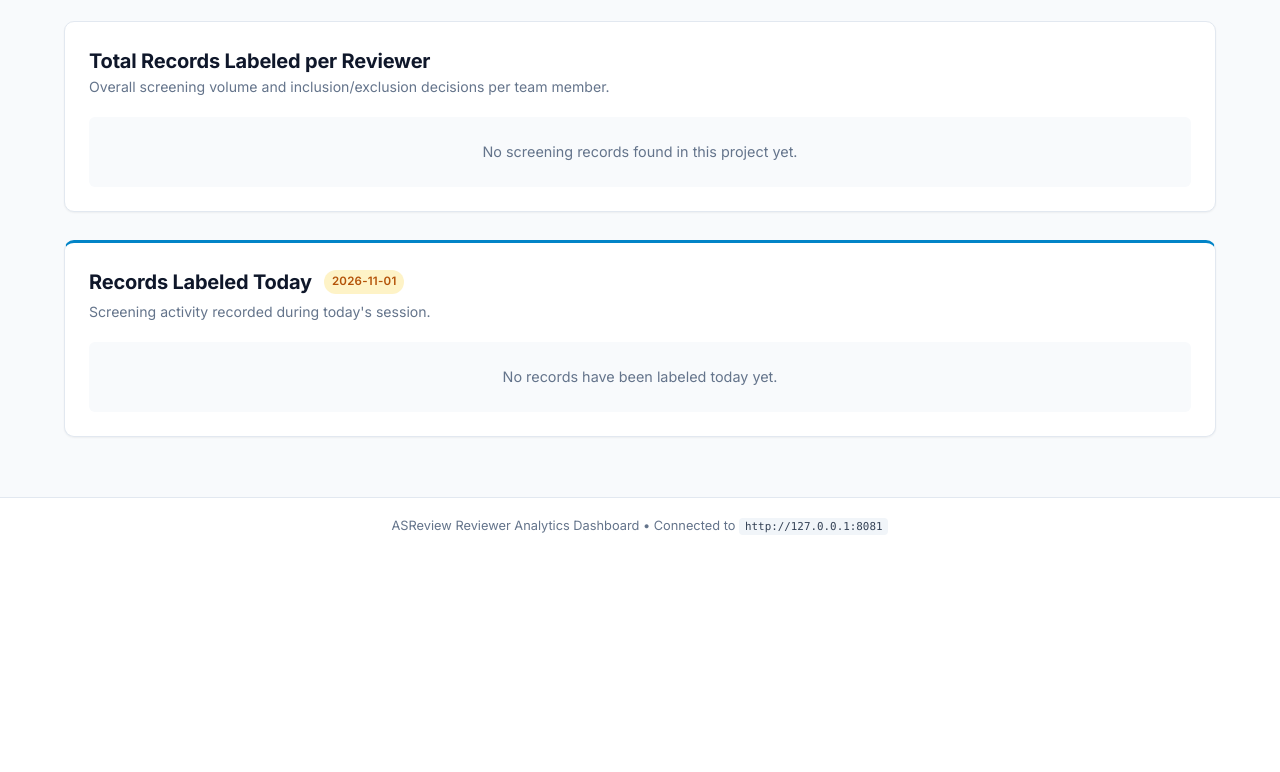
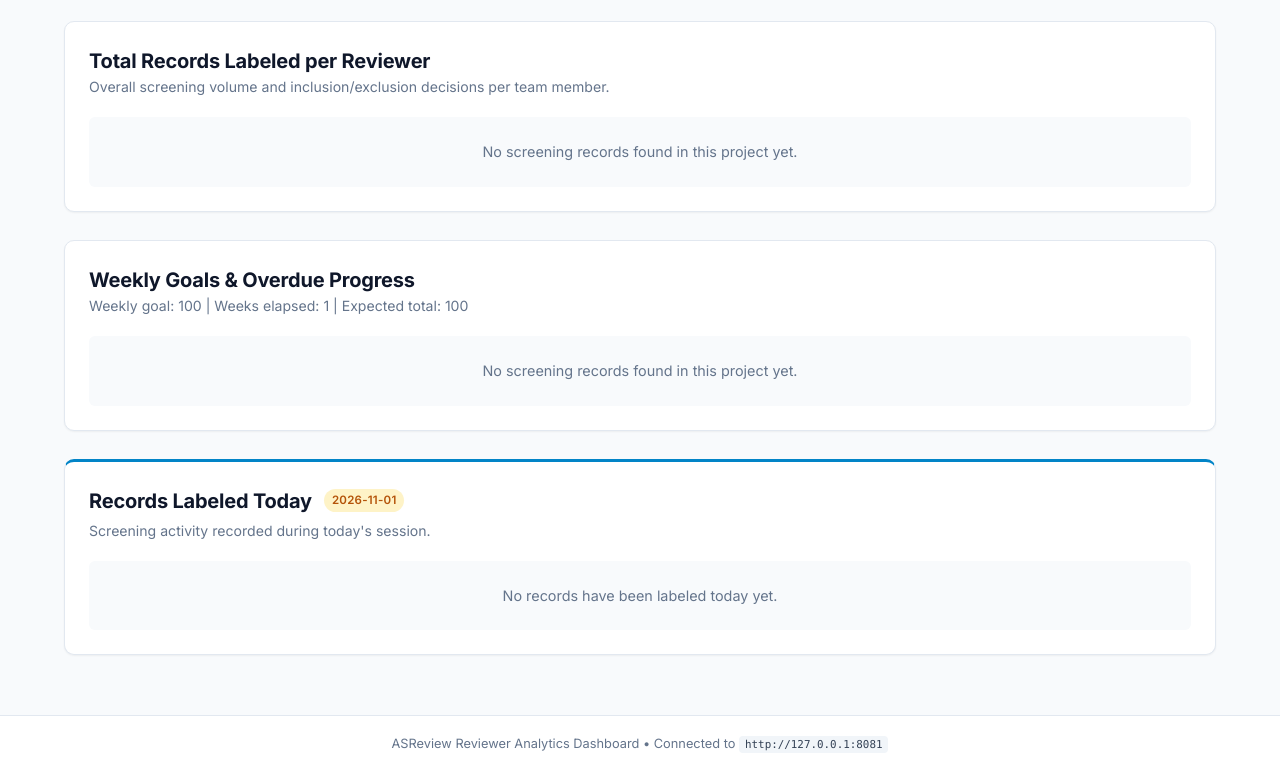
Before and after one commit to AryanBytesCode/ASR_Team_Monitor, a Flask app: page /project/1 in a window 1280 px wide. Shown: the part 431-1203 px from the top of the page. Before the commit the page ends 966 px from the top, so only its background shows below. Run offline with Flask 3, Linux system fonts and the light colour scheme; the visitor is signed in with stand-in values (Sample User, id 1).

Commit message:
feat: add weekly goals and progress tracking

```diff
--- a/app.py
+++ b/app.py
@@ -32,6 +32,9 @@ app.secret_key = os.getenv("FLASK_SECRET_KEY", "asreview-analytics-default-secre
 
 ASREVIEW_BASE_URL = os.getenv("ASREVIEW_BASE_URL", "http://127.0.0.1:8081").rstrip("/")
 PORT = int(os.getenv("PORT", 5050))
+WEEKLY_GOAL = int(os.getenv("WEEKLY_GOAL", 100))
+PROJECT_START_DATE_STR = os.getenv("PROJECT_START_DATE", "2026-01-01")
+WEEK_START_DAY = int(os.getenv("WEEK_START_DAY", 0))
 
 
 def login_required(f):
@@ -125,10 +128,20 @@ def project_dashboard(project_id):
     try:
         ris_text = fetch_project_dataset_ris(ASREVIEW_BASE_URL, cookies, project_id)
         records = parse_asreview_ris(ris_text)
-        metrics_data = compute_reviewer_metrics(records)
+        metrics_data = compute_reviewer_metrics(
+            records,
+            weekly_goal=WEEKLY_GOAL,
+            project_start_date_str=PROJECT_START_DATE_STR,
+            week_start_day=WEEK_START_DAY
+        )
     except Exception as e:
         flash(f"Error loading project screening dataset: {e}", "danger")
-        metrics_data = compute_reviewer_metrics([])
+        metrics_data = compute_reviewer_metrics(
+            [],
+            weekly_goal=WEEKLY_GOAL,
+            project_start_date_str=PROJECT_START_DATE_STR,
+            week_start_day=WEEK_START_DAY
+        )
 
     return render_template(
         "dashboard.html",
@@ -145,7 +158,12 @@ def api_project_metrics(project_id):
     try:
         ris_text = fetch_project_dataset_ris(ASREVIEW_BASE_URL, cookies, project_id)
         records = parse_asreview_ris(ris_text)
-        metrics_data = compute_reviewer_metrics(records)
+        metrics_data = compute_reviewer_metrics(
+            records,
+            weekly_goal=WEEKLY_GOAL,
+            project_start_date_str=PROJECT_START_DATE_STR,
+            week_start_day=WEEK_START_DAY
+        )
         return jsonify({"success": True, "data": metrics_data})
     except Exception as e:
         return jsonify({"success": False, "error": str(e)}), 500
--- a/metrics.py
+++ b/metrics.py
@@ -3,7 +3,7 @@ Metrics and RIS parsing engine for ASReview reviewer analytics.
 Uses Pandas for aggregating reviewer counts and today's activity.
 """
 
-from datetime import datetime, date
+from datetime import datetime, timedelta, date
 import re
 import pandas as pd
 
@@ -72,7 +72,10 @@ def parse_asreview_ris(ris_text: str) -> list[dict]:
     return records
 
 
-def compute_reviewer_metrics(records: list[dict], target_date: date = None) -> dict:
+def compute_reviewer_metrics(records: list[dict], target_date: date = None,
+                             weekly_goal: int = 100,
+                             project_start_date_str: str = "2026-01-01",
+                             week_start_day: int = 0) -> dict:
     """
     Calculates total and today's reviewer metrics using Pandas.
 
@@ -91,6 +94,24 @@ def compute_reviewer_metrics(records: list[dict], target_date: date = None) -> d
         target_date = date.today()
     target_date_str = target_date.strftime("%Y-%m-%d")
 
+    try:
+        project_start_date = datetime.strptime(project_start_date_str, "%Y-%m-%d").date()
+    except ValueError:
+        project_start_date = target_date
+
+    current_weekday = target_date.weekday()
+    days_since_start = (current_weekday - week_start_day) % 7
+    current_week_start = target_date - timedelta(days=days_since_start)
+
+    proj_start_weekday = project_start_date.weekday()
+    days_since_proj_start_week_start = (proj_start_weekday - week_start_day) % 7
+    project_first_week_start = project_start_date - timedelta(days=days_since_proj_start_week_start)
+
+    weeks_elapsed = (current_week_start - project_first_week_start).days // 7 + 1
+    if weeks_elapsed < 1:
+        weeks_elapsed = 1
+    expected_total = weeks_elapsed * weekly_goal
+
     if not records:
         return {
             "summary": {
@@ -104,7 +125,11 @@ def compute_reviewer_metrics(records: list[dict], target_date: date = None) -> d
             },
             "total_breakdown": [],
             "today_breakdown": [],
-            "target_date_str": target_date_str
+            "weekly_breakdown": [],
+            "target_date_str": target_date_str,
+            "weekly_goal": weekly_goal,
+            "weeks_elapsed": 1,
+            "expected_total": weekly_goal
         }
 
     df = pd.DataFrame(records)
@@ -142,6 +167,7 @@ def compute_reviewer_metrics(records: list[dict], target_date: date = None) -> d
         rel_count = int((group["label"] == 1).sum())
         irrel_count = int((group["label"] == 0).sum())
         rate = round((rel_count / total_count * 100), 1) if total_count > 0 else 0.0
+        overdue = max(0, expected_total - total_count)
 
         total_breakdown.append({
             "name": reviewer_name,
@@ -149,7 +175,8 @@ def compute_reviewer_metrics(records: list[dict], target_date: date = None) -> d
             "total_labeled": total_count,
             "relevant": rel_count,
             "irrelevant": irrel_count,
-            "inclusion_rate": rate
+            "inclusion_rate": rate,
+            "overdue": overdue
         })
 
     # Sort descending by total labeled
@@ -188,6 +215,31 @@ def compute_reviewer_metrics(records: list[dict], target_date: date = None) -> d
                 "inclusion_rate": 0.0
             })
 
+    # 2.5 Weekly breakdown per reviewer
+    weekly_breakdown = []
+    weekly_df = df[df["screen_date"] >= current_week_start]
+
+    for (reviewer_name, reviewer_email), group in grouped_total:
+        total_count = len(group)
+        w_count = 0
+        if not weekly_df.empty:
+            w_df_user = weekly_df[(weekly_df["asreview_user_name"] == reviewer_name) & (weekly_df["asreview_user_email"] == reviewer_email)]
+            w_count = len(w_df_user)
+
+        overdue = max(0, expected_total - total_count)
+        weekly_progress_pct = min(100, (w_count / weekly_goal * 100)) if weekly_goal > 0 else 0
+        total_progress_pct = min(100, (total_count / expected_total * 100)) if expected_total > 0 else 0
+
+        weekly_breakdown.append({
+            "name": reviewer_name,
+            "email": reviewer_email,
+            "weekly_labeled": w_count,
+            "weekly_progress_pct": round(weekly_progress_pct, 1),
+            "total_progress_pct": round(total_progress_pct, 1),
+            "overdue": overdue
+        })
+    weekly_breakdown.sort(key=lambda x: x["weekly_labeled"], reverse=True)
+
     # 3. Overall Summary Cards
     total_screened = len(df)
     total_rel = int((df["label"] == 1).sum())
@@ -209,5 +261,9 @@ def compute_reviewer_metrics(records: list[dict], target_date: date = None) -> d
         "summary": summary,
         "total_breakdown": total_breakdown,
         "today_breakdown": today_breakdown,
-        "target_date_str": target_date_str
+        "weekly_breakdown": weekly_breakdown,
+        "target_date_str": target_date_str,
+        "weekly_goal": weekly_goal,
+        "weeks_elapsed": weeks_elapsed,
+        "expected_total": expected_total
     }
--- a/templates/dashboard.html
+++ b/templates/dashboard.html
@@ -125,6 +125,74 @@
     {% endif %}
   </div>
 
+  <!-- Section 1.5: Weekly Goals & Overdue -->
+  <div class="section-card">
+    <div class="section-header">
+      <div>
+        <h2 class="section-title">Weekly Goals & Overdue Progress</h2>
+        <p class="section-subtitle">Weekly goal: {{ metrics.weekly_goal }} | Weeks elapsed: {{ metrics.weeks_elapsed }} | Expected total: {{ metrics.expected_total }}</p>
+      </div>
+    </div>
+
+    {% if metrics.weekly_breakdown and metrics.weekly_breakdown | length > 0 %}
+      <div class="table-responsive">
+        <table class="data-table">
+          <thead>
+            <tr>
+              <th>Reviewer</th>
+              <th>Contact Email</th>
+              <th class="text-center">This Week</th>
+              <th>Weekly Progress</th>
+              <th class="text-center">Overdue Records</th>
+              <th>Total Progress vs Expected</th>
+            </tr>
+          </thead>
+          <tbody>
+            {% for reviewer in metrics.weekly_breakdown %}
+              <tr>
+                <td class="reviewer-cell">
+                  <span class="reviewer-avatar">{{ reviewer.name[0] | upper }}</span>
+                  <span class="reviewer-name"><strong>{{ reviewer.name }}</strong></span>
+                </td>
+                <td class="email-cell">{{ reviewer.email or '—' }}</td>
+                <td class="text-center count-cell">
+                  <span class="count-badge today-active-badge">{{ reviewer.weekly_labeled }}</span>
+                </td>
+                <td class="rate-cell">
+                  <div class="rate-container">
+                    <div class="progress-bar-bg" style="width: 100%; background-color: #eee;">
+                      <div class="progress-bar-fill" style="width: {{ reviewer.weekly_progress_pct }}%; background-color: #4CAF50;"></div>
+                    </div>
+                    <span class="rate-text">{{ reviewer.weekly_progress_pct }}%</span>
+                  </div>
+                </td>
+                <td class="text-center count-cell">
+                  {% if reviewer.overdue > 0 %}
+                    <span class="count-badge" style="background-color: #f44336; color: white;">{{ reviewer.overdue }}</span>
+                  {% else %}
+                    <span class="count-badge" style="background-color: #4CAF50; color: white;">0</span>
+                  {% endif %}
+                </td>
+                <td class="rate-cell">
+                  <div class="rate-container">
+                    <div class="progress-bar-bg" style="width: 100%; background-color: #eee;">
+                      <div class="progress-bar-fill" style="width: {{ reviewer.total_progress_pct }}%; background-color: #2196F3;"></div>
+                    </div>
+                    <span class="rate-text">{{ reviewer.total_progress_pct }}%</span>
+                  </div>
+                </td>
+              </tr>
+            {% endfor %}
+          </tbody>
+        </table>
+      </div>
+    {% else %}
+      <div class="empty-state-mini">
+        <p>No screening records found in this project yet.</p>
+      </div>
+    {% endif %}
+  </div>
+
   <!-- Section 2: Records Labeled Today -->
   <div class="section-card today-section">
     <div class="section-header">
```
Also changed, not shown: 2 other files.
